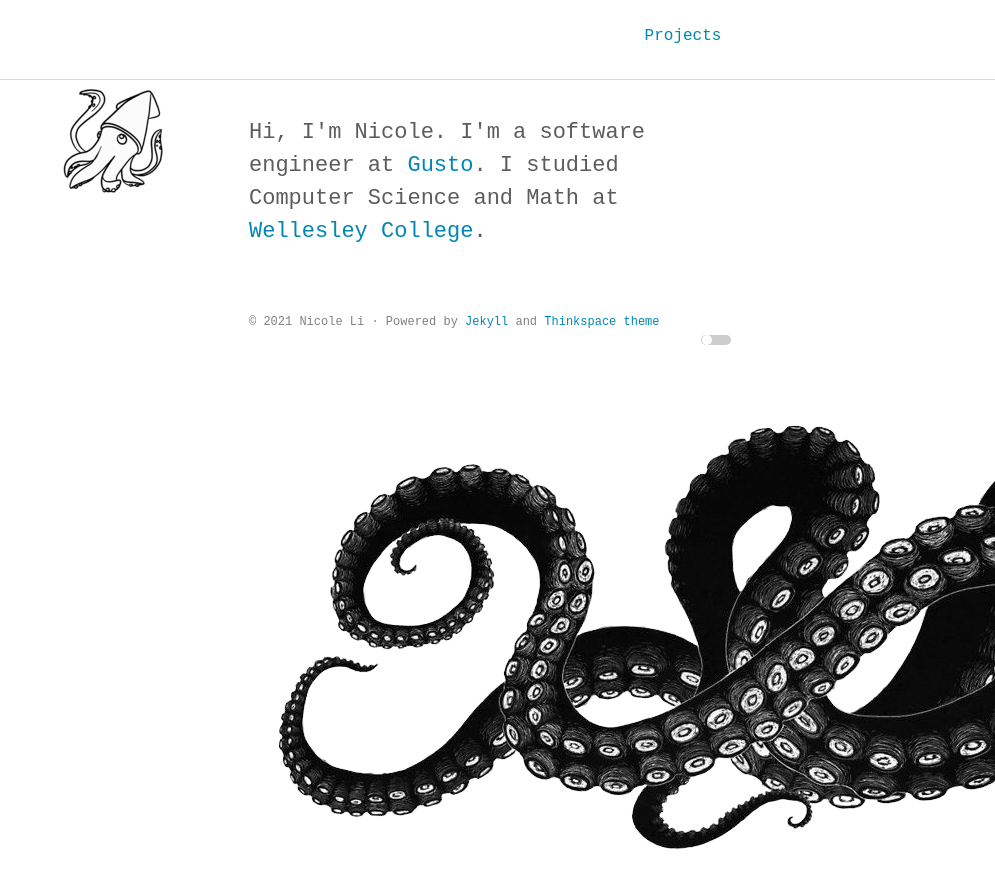
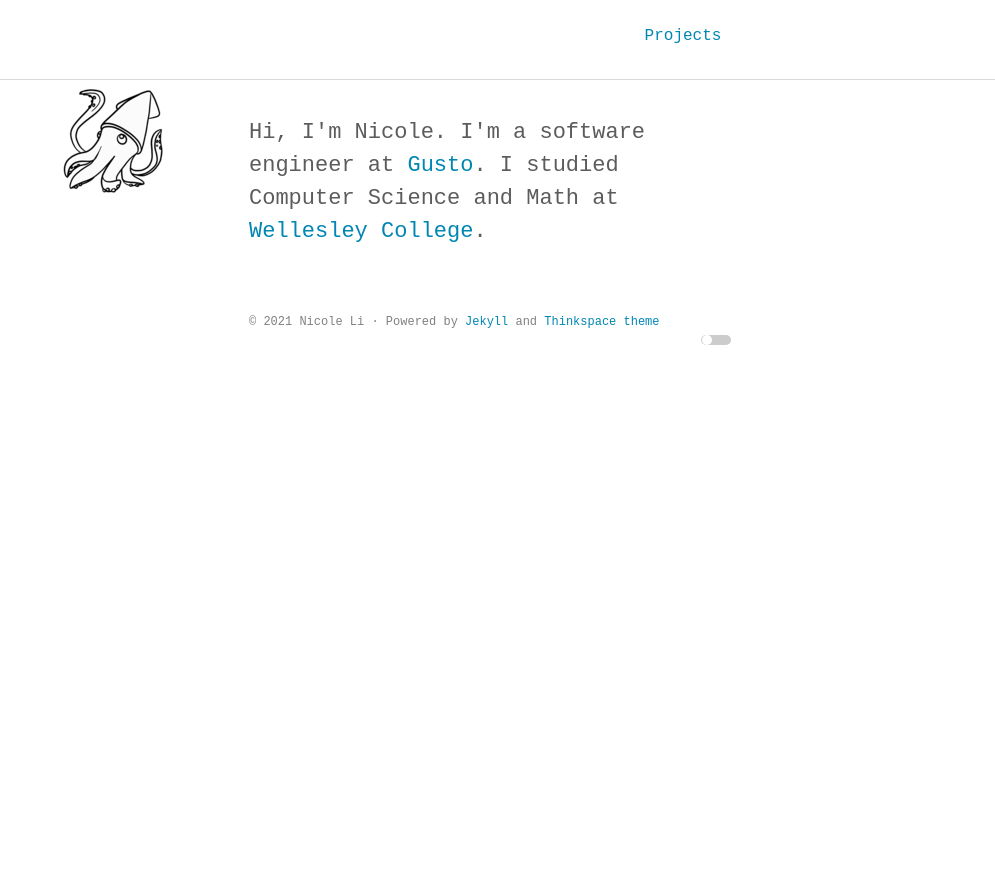
Before and after one commit to nicole-li/nicole-li.github.io, a Jekyll site: the page built from index.html, in a window 1280 px wide. Shown: the top 888 px of the page, without its empty margins (285-1280 px from the left). Built offline with Jekyll 4.4.1, drawn with Linux system fonts in a browser that asks for light colours; some web fonts are replaced.

Commit message:
remove tentacles

```diff
--- a/assets/scss/_layout.scss
+++ b/assets/scss/_layout.scss
@@ -29,9 +29,9 @@ body {
 
 body {
   background-color: $base-background-color;
-  background-image: url("/assets/images/tentacles.png");
-  background-position: bottom right; /* Center the image */
-  background-repeat: no-repeat; /* Do not repeat the image */
+  // background-image: url("/assets/images/tentacles.png");
+  // background-position: bottom right; /* Center the image */
+  // background-repeat: no-repeat; /* Do not repeat the image */
 }
 
 hr {
@@ -294,18 +294,4 @@ hr {
       color: $blue-color;
     }
   }
-
-  body {
-    background-color: $base-background-color;
-    background-image: url("/assets/images/tentacles.png");
-    background-position: bottom right; /* Center the image */
-    background-repeat: no-repeat; /* Do not repeat the image */
-    background-size: 30%;
-  }
 }
-
-@media (max-height: 600px) {
-  body {
-    background-image: none;
-  }
-}
```
